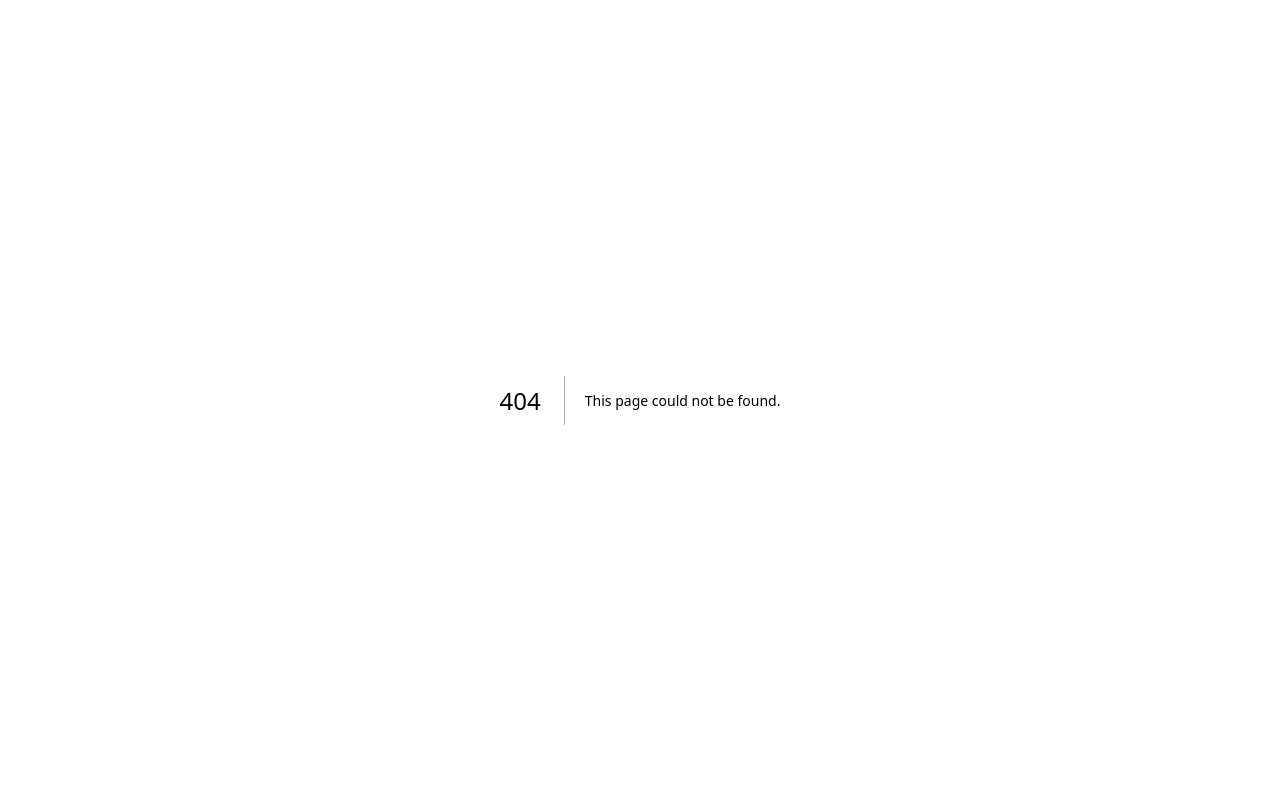
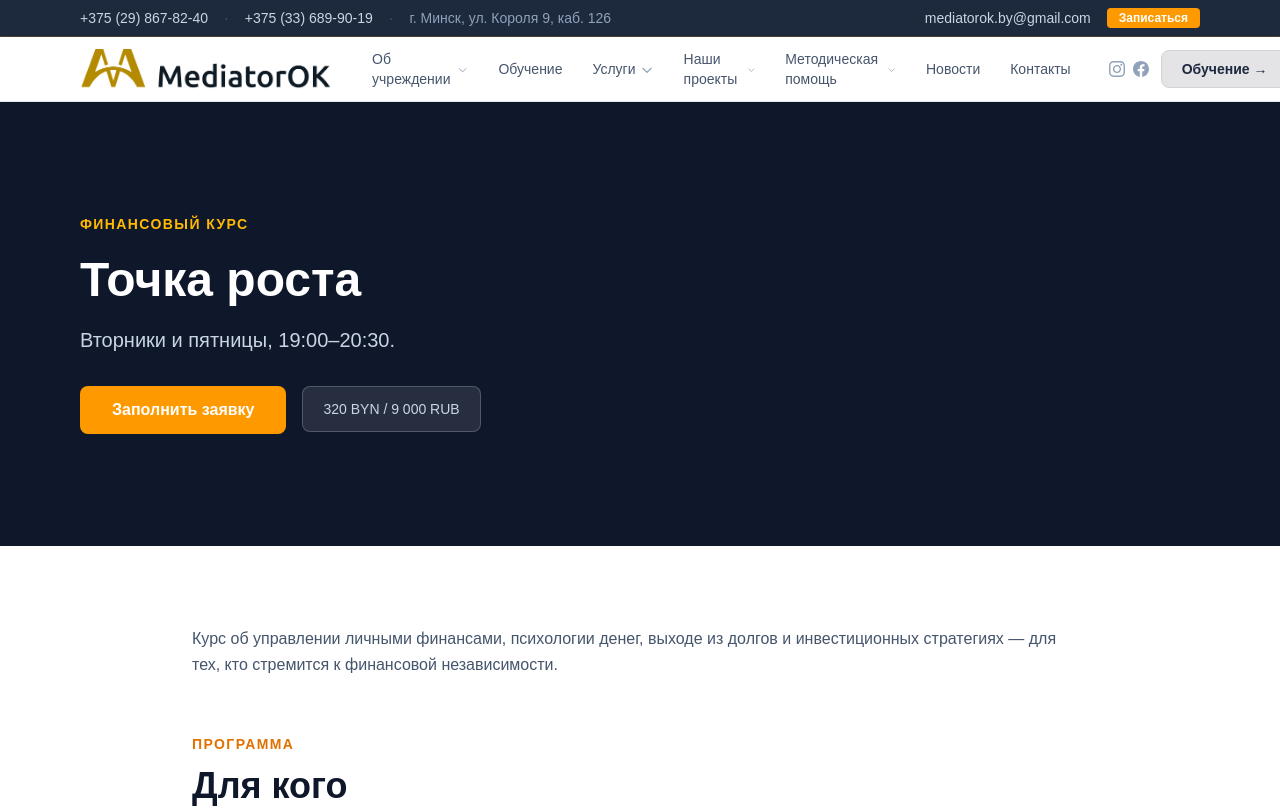
Before and after one commit to ZedMalatesta/newMediatorSite, a Next.js app: page /tochkarosta in a window 1280 px wide. Before the commit this address had no page. Shown: the top 808 px of the page. Built offline with nearby package versions, Linux system fonts and the light colour scheme.

Commit message:
feat: add financial course page

```diff
--- /dev/null
+++ b/app/tochkarosta/page.tsx
@@ -0,0 +1,49 @@
+import type { Metadata } from "next";
+import TopBar from "@layout/TopBar";
+import Navbar from "@layout/Navbar";
+import Footer from "@layout/Footer";
+import { EventHero } from "@sections/EventHero/EventHero";
+import { EventDetails } from "@sections/EventDetails/EventDetails";
+import { EventSignup } from "@sections/EventSignup/EventSignup";
+
+export const metadata: Metadata = {
+  title: "Точка роста | МедиаторОк Проф",
+  description:
+    "Финансовый курс для медиаторов, психологов, коучей и предпринимателей: управление личными финансами, психология денег, выход из долгов, инвестиции.",
+};
+
+export default function TochkaRostaPage() {
+  return (
+    <div className="min-h-screen bg-white">
+      <TopBar />
+      <Navbar />
+      <main>
+        <EventHero
+          eyebrow="Финансовый курс"
+          title="Точка роста"
+          subtitle="Вторники и пятницы, 19:00–20:30."
+          meta={["320 BYN / 9 000 RUB"]}
+        />
+        <EventDetails
+          description={[
+            "Курс об управлении личными финансами, психологии денег, выходе из долгов и инвестиционных стратегиях — для тех, кто стремится к финансовой независимости.",
+          ]}
+          groups={[
+            {
+              heading: "Для кого",
+              items: ["Медиаторы, психологи, коучи и предприниматели"],
+            },
+          ]}
+          speaker={{
+            name: "Марина Богдевич",
+            role: "Финансовый консультант, гештальт-терапевт",
+            photo: null,
+            initials: "МБ",
+          }}
+        />
+        <EventSignup />
+      </main>
+      <Footer />
+    </div>
+  );
+}
```
